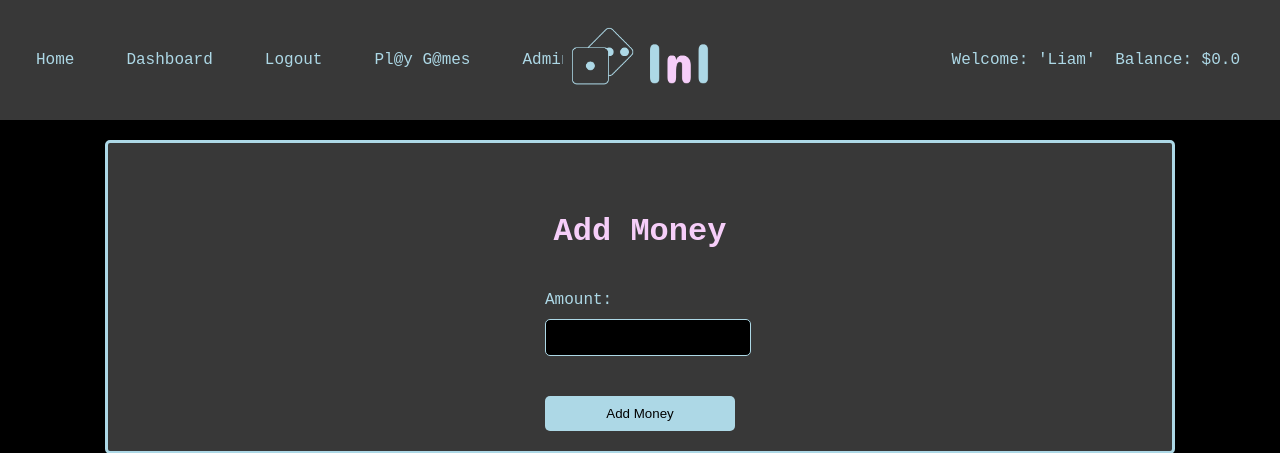
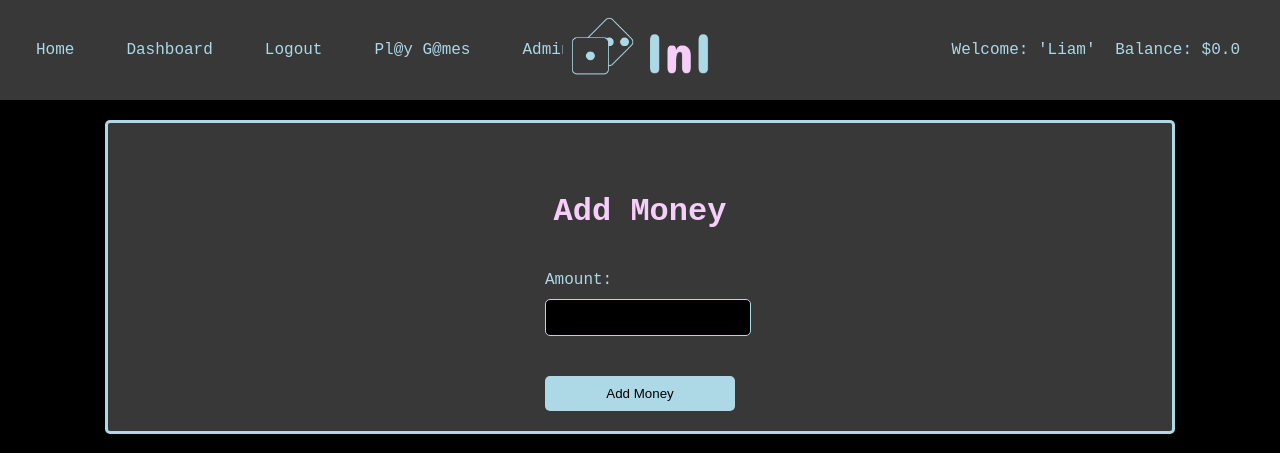
Before and after one commit to liamhacksss/project, a Flask app: page /add_money in a window 1280 px wide. Shown: the top 453 px of the page. Run offline with Flask 3, Linux system fonts and the light colour scheme; a user stored in the database is signed in.

Commit message:
Update styles.css

```diff
--- a/project/project/static/styles.css
+++ b/project/project/static/styles.css
@@ -16,7 +16,7 @@ body {
     justify-content: center; /* Center all items */
     align-items: center;
     position: relative; /* Use relative positioning */
-    padding: 10px 20px; /* Adjust padding as needed */
+    padding: 0px 20px; /* Adjust padding as needed */
 }
 
 .navbar-logo {
```
